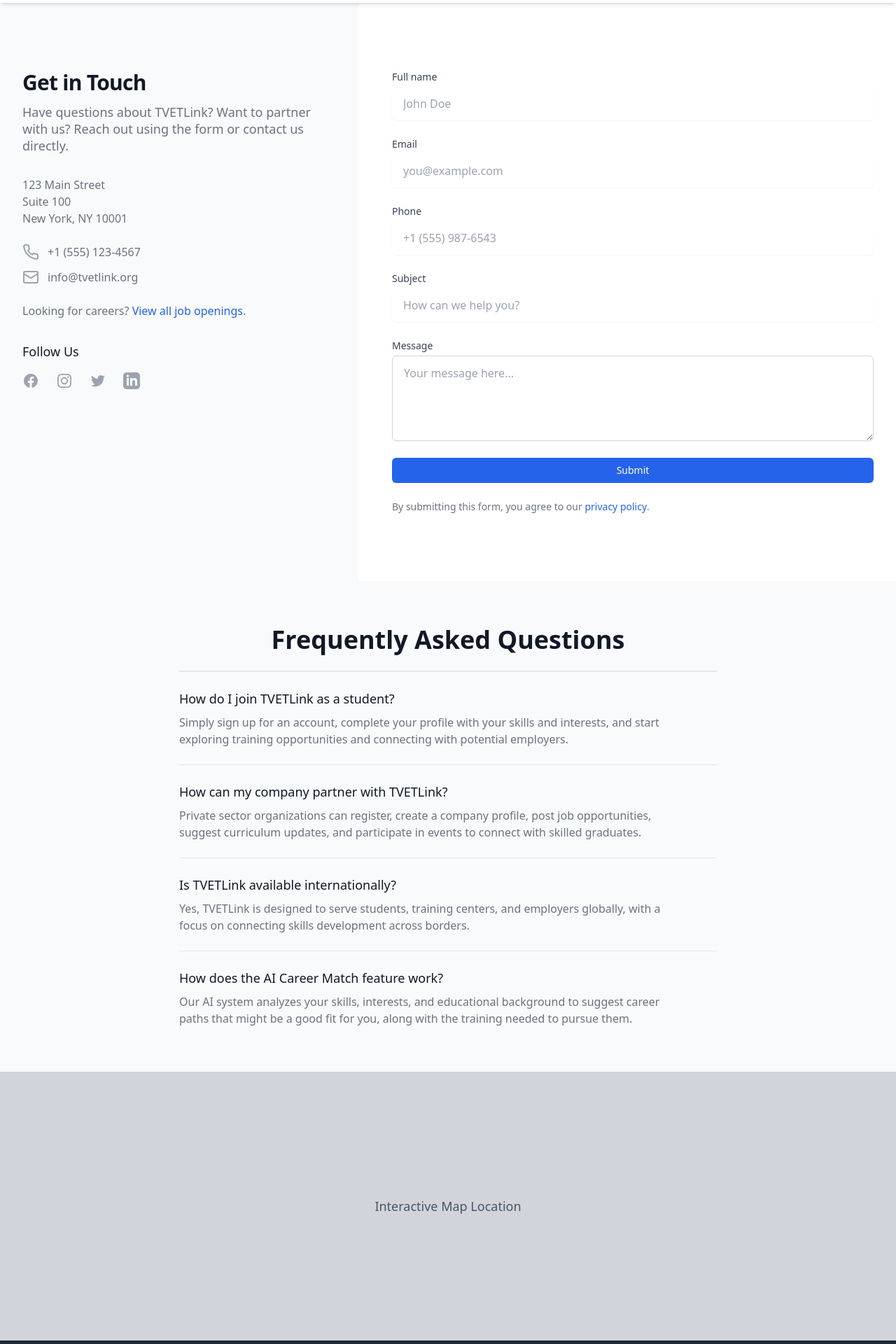
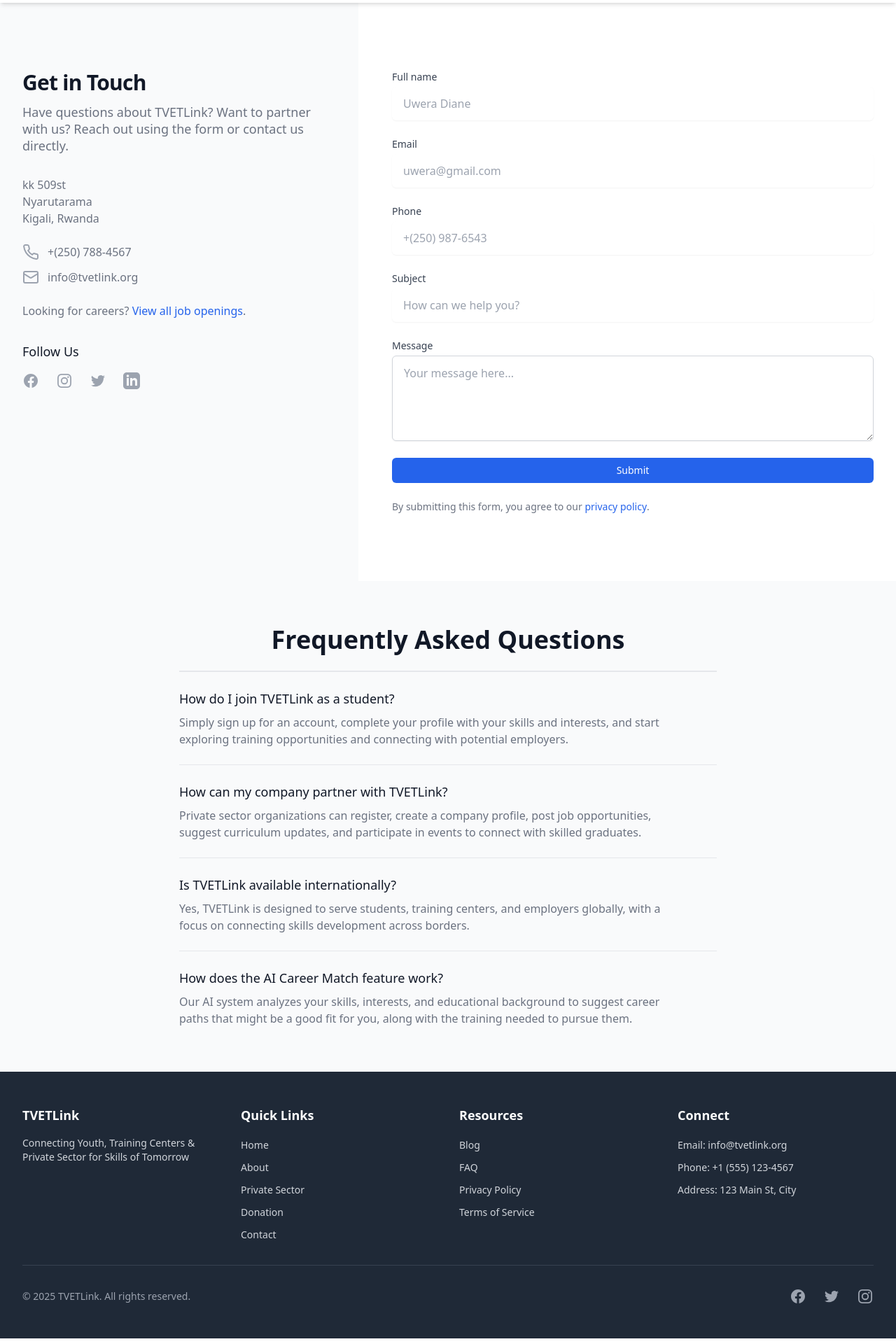
Before and after one commit to adeline333/TVETLink2, a React app: page /contact in a window 1280 px wide. Shown: the part 60-1980 px from the top of the page at 70% size. Built offline with nearby package versions, Linux system fonts and the light colour scheme; the HTML template or start-up script is replaced by a standard one.

Commit message:
mosified the contact page with the right address

```diff
--- a/src/pages/ContactPage.tsx
+++ b/src/pages/ContactPage.tsx
@@ -21,16 +21,16 @@ const ContactPage: React.FC = () => {
                 <div>
                   <dt className="sr-only">Postal address</dt>
                   <dd>
-                    <p>123 Main Street</p>
-                    <p>Suite 100</p>
-                    <p>New York, NY 10001</p>
+                    <p>kk 509st</p>
+                    <p>Nyarutarama</p>
+                    <p>Kigali, Rwanda</p>
                   </dd>
                 </div>
                 <div className="mt-6">
                   <dt className="sr-only">Phone number</dt>
                   <dd className="flex">
                     <PhoneIcon className="flex-shrink-0 h-6 w-6 text-gray-400" aria-hidden="true" />
-                    <span className="ml-3">+1 (555) 123-4567</span>
+                    <span className="ml-3">+(250) 788-4567</span>
                   </dd>
                 </div>
                 <div className="mt-3">
@@ -87,7 +87,7 @@ const ContactPage: React.FC = () => {
                     Full name
                   </label>
                   <div className="mt-1">
-                    <input type="text" name="full-name" id="full-name" autoComplete="name" className="py-3 px-4 block w-full shadow-sm focus:ring-blue-500 focus:border-blue-500 border-gray-300 rounded-md" placeholder="John Doe" />
+                    <input type="text" name="full-name" id="full-name" autoComplete="name" className="py-3 px-4 block w-full shadow-sm focus:ring-blue-500 focus:border-blue-500 border-gray-300 rounded-md" placeholder="Uwera Diane" />
                   </div>
                 </div>
                 <div>
@@ -95,7 +95,7 @@ const ContactPage: React.FC = () => {
                     Email
                   </label>
                   <div className="mt-1">
-                    <input id="email" name="email" type="email" autoComplete="email" className="py-3 px-4 block w-full shadow-sm focus:ring-blue-500 focus:border-blue-500 border-gray-300 rounded-md" placeholder="you@example.com" />
+                    <input id="email" name="email" type="email" autoComplete="email" className="py-3 px-4 block w-full shadow-sm focus:ring-blue-500 focus:border-blue-500 border-gray-300 rounded-md" placeholder="uwera@gmail.com" />
                   </div>
                 </div>
                 <div>
@@ -103,7 +103,7 @@ const ContactPage: React.FC = () => {
                     Phone
                   </label>
                   <div className="mt-1">
-                    <input type="text" name="phone" id="phone" autoComplete="tel" className="py-3 px-4 block w-full shadow-sm focus:ring-blue-500 focus:border-blue-500 border-gray-300 rounded-md" placeholder="+1 (555) 987-6543" />
+                    <input type="text" name="phone" id="phone" autoComplete="tel" className="py-3 px-4 block w-full shadow-sm focus:ring-blue-500 focus:border-blue-500 border-gray-300 rounded-md" placeholder="+(250) 987-6543" />
                   </div>
                 </div>
                 <div>
@@ -217,14 +217,7 @@ const ContactPage: React.FC = () => {
         </div>
       </div>
       {/* Map Section */}
-      <div className="bg-white">
-        <div className="h-96 bg-gray-300">
-          <div className="h-full w-full flex items-center justify-center">
-            <p className="text-gray-600 text-lg">Interactive Map Location</p>
-            {/* In a real implementation, we would embed a map here */}
-          </div>
-        </div>
-      </div>
+
     </div>;
 };
 export default ContactPage;
```
